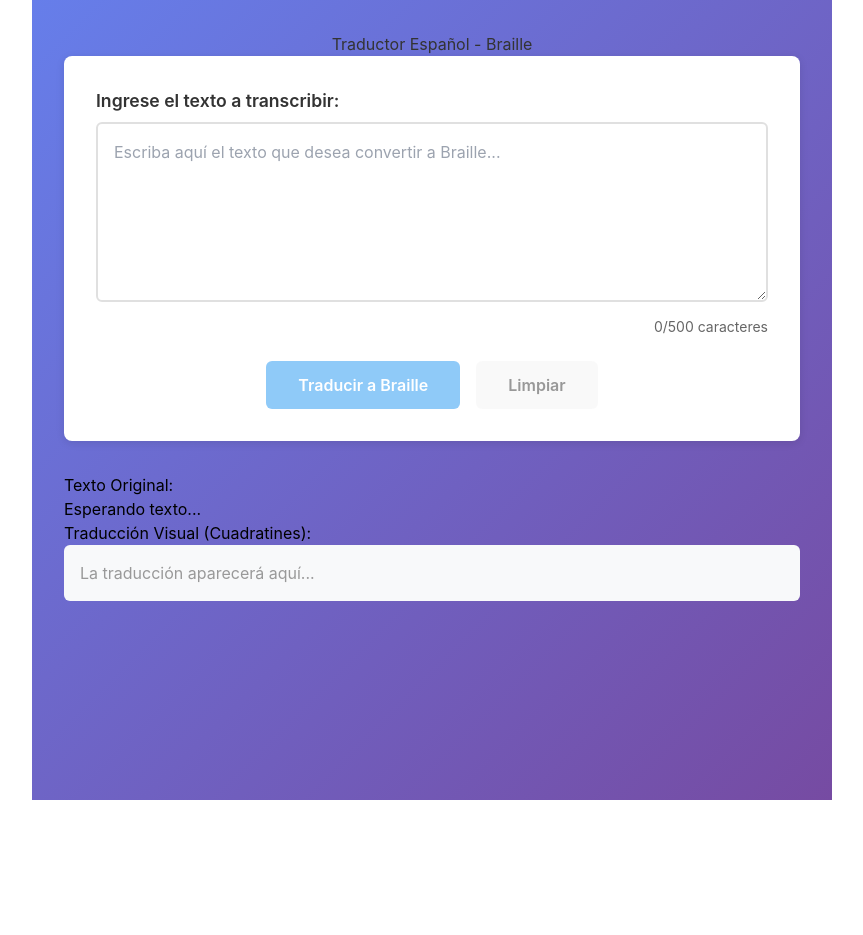
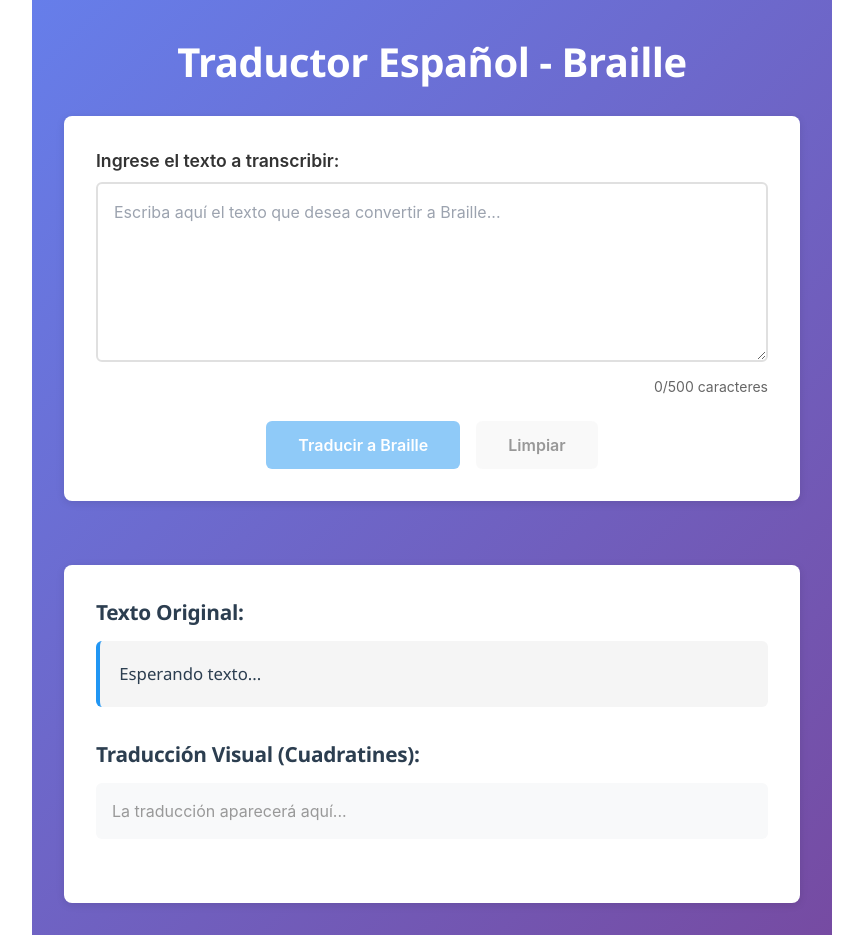
Before and after one commit to KealPetu/Proyecto-transcriptor-braille, a React (Create React App) app in the folder frontend/: page / in a window 1280 px wide. Shown: the whole page, without its empty margins (208-1071 px from the left). Before the commit the page ends 800 px from the top, so only its background shows below. Built offline with nearby package versions, Linux system fonts and the light colour scheme.

Commit message:
fixMejora de Interfaz

```diff
--- a/frontend/src/App.tsx
+++ b/frontend/src/App.tsx
@@ -27,7 +27,15 @@ function App() {
 
   return (
     <div className="App" style={{ maxWidth: '800px', margin: '0 auto', padding: '2rem' }}>
-      <h1 style={{ textAlign: 'center', color: '#333' }}>Traductor Español - Braille</h1>
+      <h1 style={{
+        textAlign: 'center',
+        color: '#ffffff',
+        fontSize: '2.5rem',
+        fontWeight: '700',
+        letterSpacing: '-0.5px',
+        marginBottom: '1.5rem',
+        fontFamily: '"Segoe UI", "Roboto", sans-serif'
+      }}>Traductor Español - Braille</h1>
 
       <TextInput onTranslate={handleTranslate} isLoading={isLoading} />
 
--- a/frontend/src/components/BrailleDisplay.css
+++ b/frontend/src/components/BrailleDisplay.css
@@ -7,6 +7,35 @@
   border-radius: 6px;
   margin-bottom: 1.5rem;
   /* Espacio para los botones de abajo */
+}
+
+.braille-display-container {
+  background: #ffffff;
+  border-radius: 8px;
+  padding: 2rem;
+  box-shadow: 0 2px 8px rgba(0, 0, 0, 0.1);
+  margin-top: 2rem;
+}
+
+.display-section {
+  margin-bottom: 2rem;
+}
+
+.display-section h3 {
+  font-family: "Segoe UI", "Roboto", sans-serif;
+  margin-bottom: 1rem;
+}
+
+.text-box {
+  padding: 1.2rem;
+  background: #f5f5f5;
+  border-radius: 6px;
+  border-left: 4px solid #2196f3;
+  font-size: 1.05rem;
+  line-height: 1.6;
+  color: #2c3e50;
+  word-wrap: break-word;
+  font-family: "Segoe UI", "Roboto", sans-serif;
 }
 
 .actions-bar {
--- a/frontend/src/components/BrailleDisplay.tsx
+++ b/frontend/src/components/BrailleDisplay.tsx
@@ -56,14 +56,28 @@ const BrailleDisplay: React.FC<BrailleDisplayProps> = ({ originalText, brailleCe
   return (
     <div className="braille-display-container">
       <div className="display-section">
-        <h3>Texto Original:</h3>
+        <h3 style={{
+          fontSize: '1.3rem',
+          fontWeight: '600',
+          color: '#2c3e50',
+          marginBottom: '0.8rem',
+          letterSpacing: '-0.3px',
+          fontFamily: '"Segoe UI", "Roboto", sans-serif'
+        }}>Texto Original:</h3>
         <div className="text-box original-text">
           {originalText || "Esperando texto..."}
         </div>
       </div>
 
       <div className="display-section">
-        <h3>Traducción Visual (Cuadratines):</h3>
+        <h3 style={{
+          fontSize: '1.3rem',
+          fontWeight: '600',
+          color: '#2c3e50',
+          marginBottom: '0.8rem',
+          letterSpacing: '-0.3px',
+          fontFamily: '"Segoe UI", "Roboto", sans-serif'
+        }}>Traducción Visual (Cuadratines):</h3>
         <div className="braille-grid-container">
           {brailleCells.length > 0 ? (
             brailleCells.map((cell, index) => (
```
